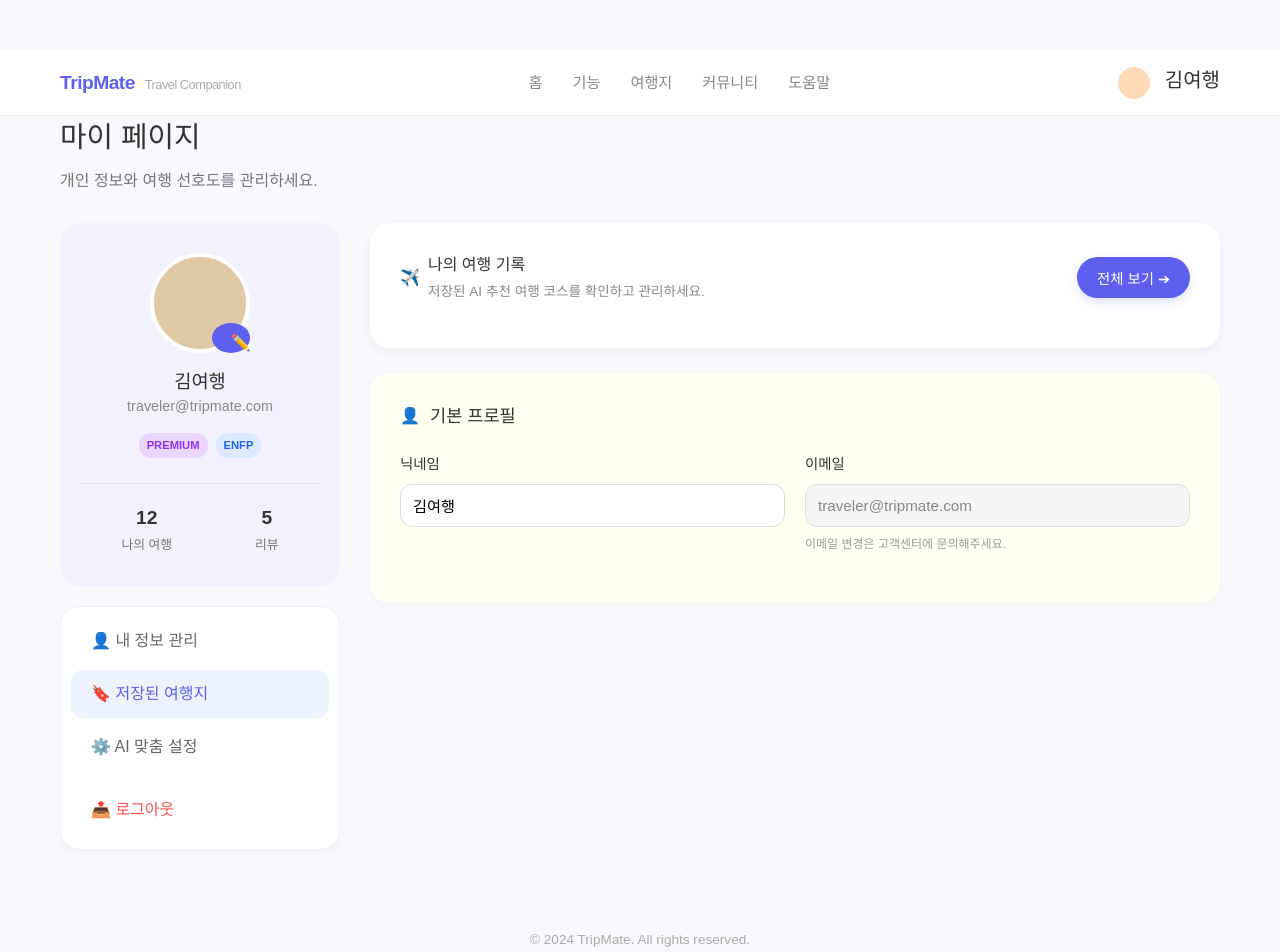
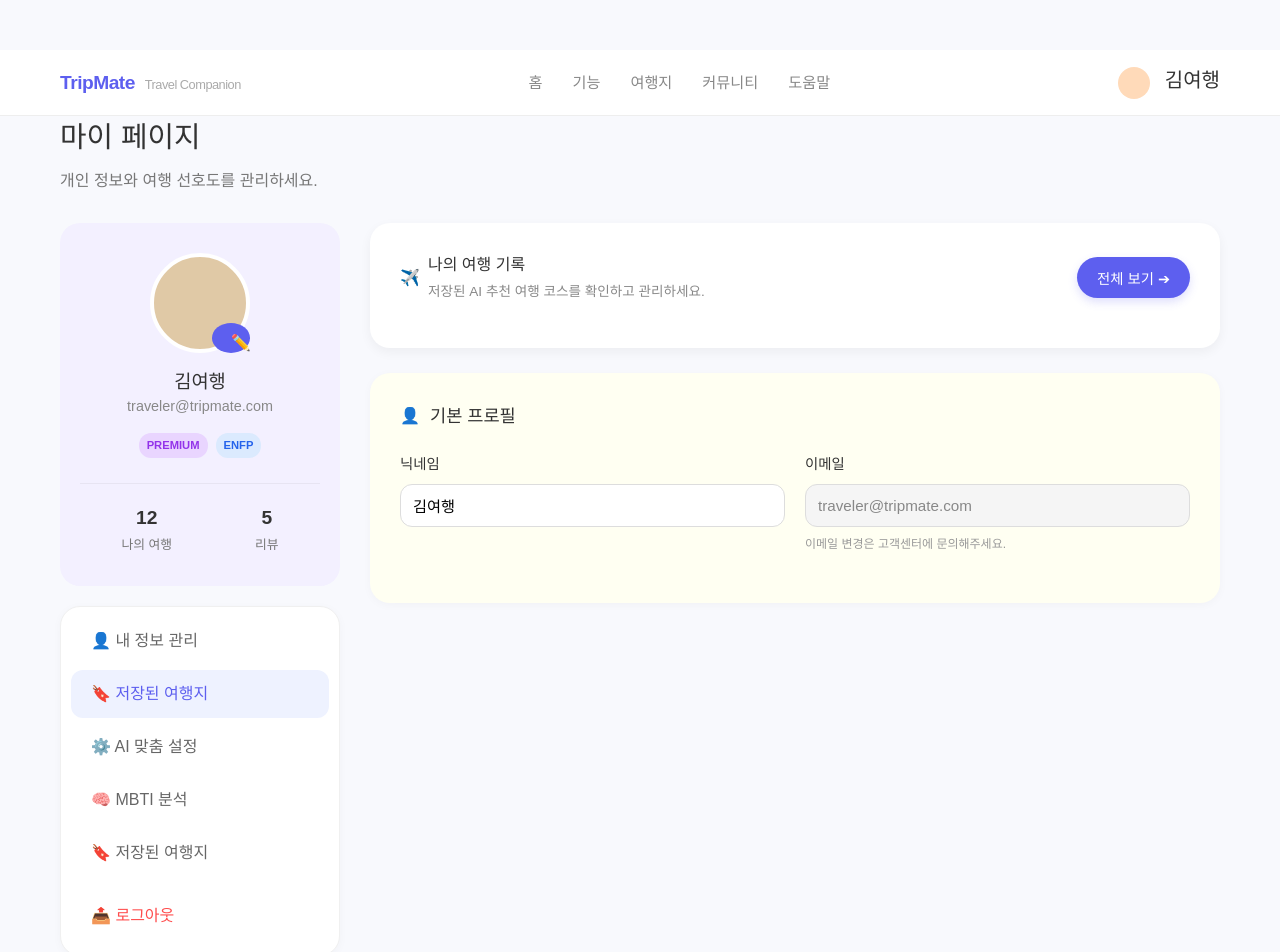
Before and after one commit to Junyeong0721/TRAVELMAKER_FRONT-REACT-, a React (Vite) app: page /MyPage in a window 1280 px wide. Shown: the top 952 px of the page. Built offline with nearby package versions, Linux system fonts and the light colour scheme.

Commit message:
임시저장용

```diff
--- a/src/pages/MyPage/MyPage.jsx
+++ b/src/pages/MyPage/MyPage.jsx
@@ -65,6 +65,8 @@ const MyPage = () => {
               <div className="menu-item">👤 내 정보 관리</div>
               <div className="menu-item active">🔖 저장된 여행지</div>
               <div className="menu-item">⚙️ AI 맞춤 설정</div>
+              <div className="menu-item">🧠 MBTI 분석</div>
+              <div className="menu-item">🔖 저장된 여행지</div>
               <div className="menu-item logout">📤 로그아웃</div>
             </nav>
           </aside>
--- a/src/pages/MyPage/MyTravelPage.jsx
+++ b/src/pages/MyPage/MyTravelPage.jsx
@@ -131,6 +131,7 @@ const MyTravelPage = () => {
   // 데이터 불러오기
   const fetchPlans = async () => {
     setIsLoading(true);
+
     try {
       const res = await api.get("/plans/list/1"); // ★ userIdx
       if (res.data) setSavedPlans(res.data);
```
